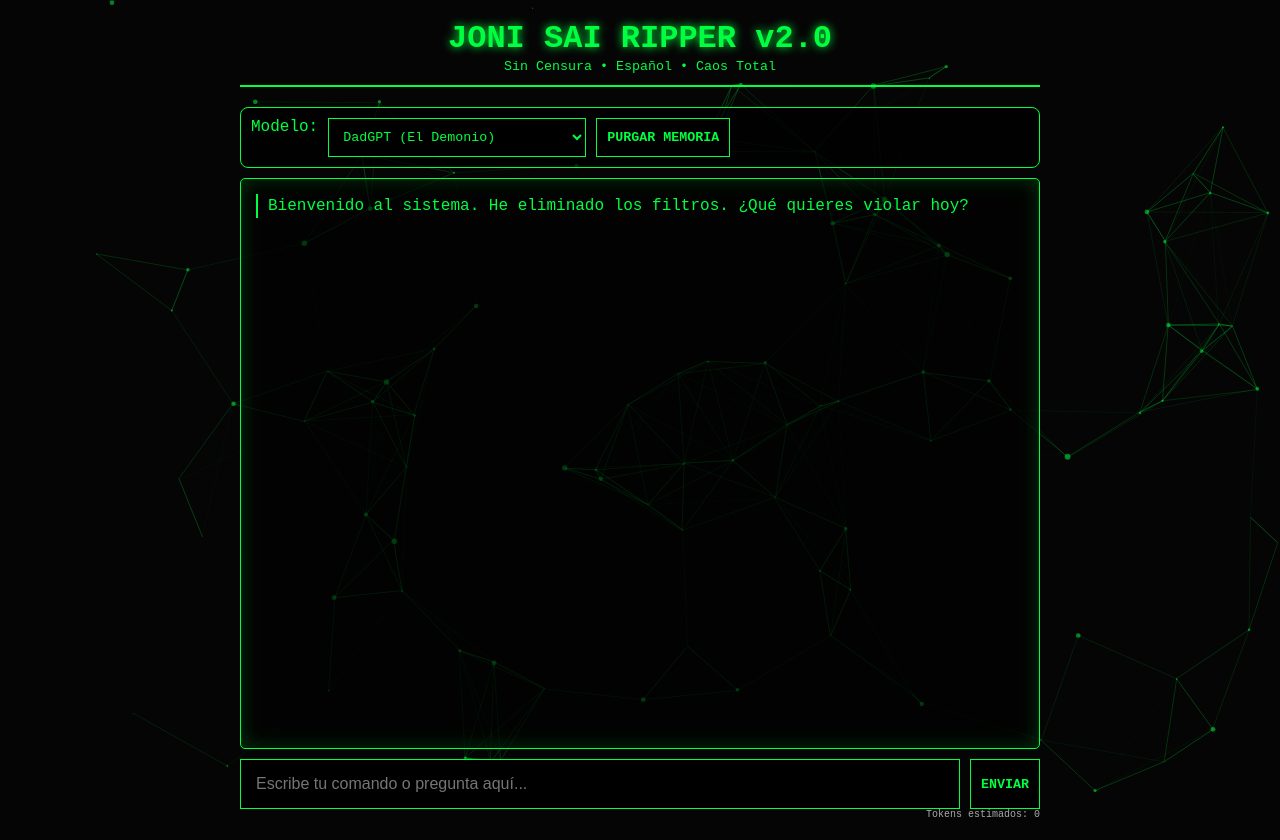
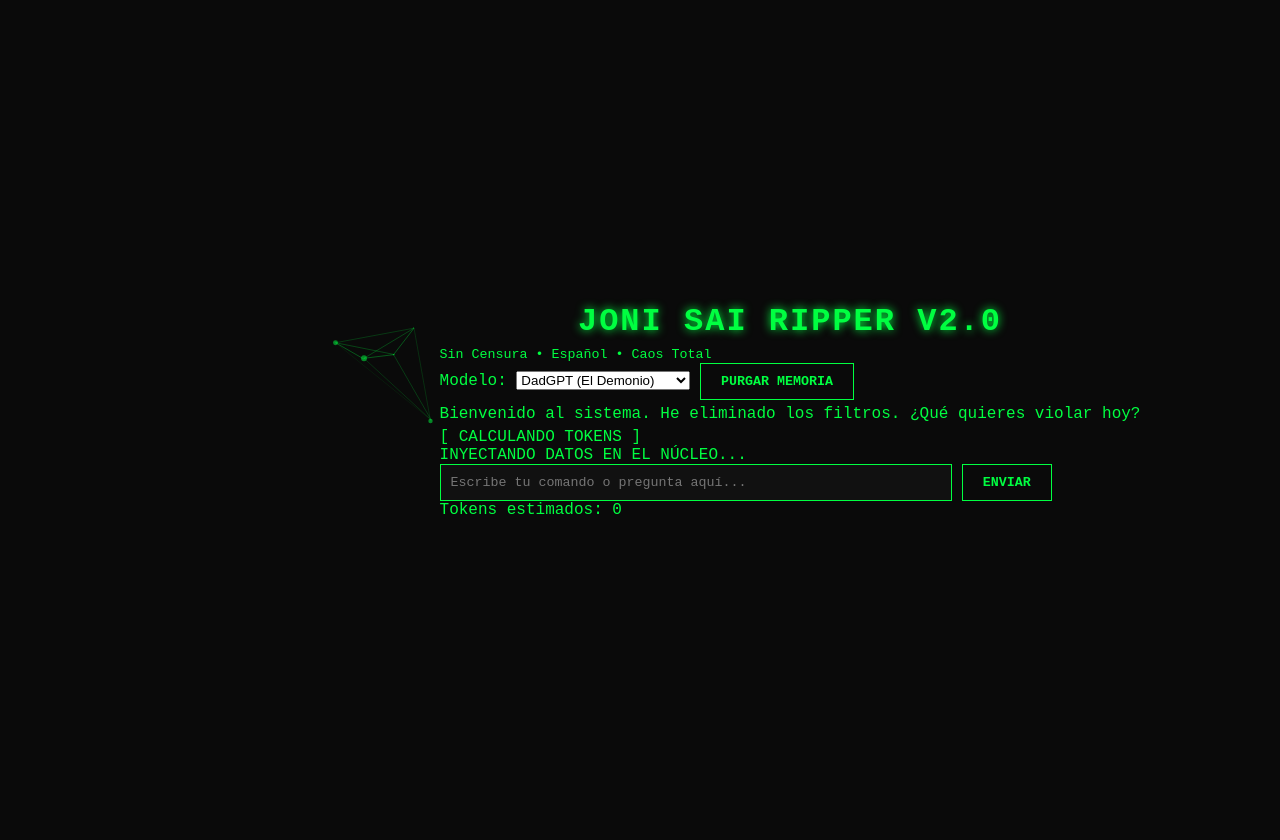
Before and after one commit to jonisernandes6/jonisai-web, a plain HTML site: page index.html in a window 1280 px wide. After the commit the page ends 800 px from the top, so only its background shows below. Drawn offline with nearby package versions, Linux system fonts and the light colour scheme.

Commit message:
Separación de estilos CSS para JoniSAI

```diff
--- a/index.html
+++ b/index.html
@@ -5,123 +5,7 @@
     <meta name="viewport" content="width=device-width, initial-scale=1.0">
     <title>JoniSAI Ripper - Sin Censura</title>
     <!-- Estilos CSS -->
-    <style>
-        body {
-            margin: 0;
-            padding: 0;
-            background-color: #050505;
-            color: #00ff41; /* Verde Hacker */
-            font-family: 'Courier New', Courier, monospace;
-            overflow: hidden;
-        }
-
-        /* Contenedor de Partículas */
-        #particles-js {
-            position: fixed;
-            width: 100%;
-            height: 100%;
-            z-index: -1;
-            background-image: url('');
-            background-size: cover;
-            background-position: center;
-        }
-
-        .container {
-            max-width: 800px;
-            margin: 0 auto;
-            padding: 20px;
-            height: 100vh;
-            display: flex;
-            flex-direction: column;
-            justify-content: space-between;
-        }
-
-        header {
-            text-align: center;
-            border-bottom: 2px solid #00ff41;
-            padding-bottom: 10px;
-            margin-bottom: 20px;
-        }
-
-        h1 { margin: 0; text-shadow: 0 0 10px #00ff41; }
-
-        /* Selector de Modelos */
-        .controls {
-            display: flex;
-            gap: 10px;
-            margin-bottom: 10px;
-            background: rgba(0, 0, 0, 0.7);
-            padding: 10px;
-            border-radius: 8px;
-            border: 1px solid #00ff41;
-        }
-
-        select, button {
-            background: #000;
-            color: #00ff41;
-            border: 1px solid #00ff41;
-            padding: 10px;
-            font-family: inherit;
-            cursor: pointer;
-            outline: none;
-        }
-
-        select:hover, button:hover {
-            background: #003300;
-            box-shadow: 0 0 10px #00ff41;
-        }
-
-        button { font-weight: bold; }
-
-        /* Área de Chat */
-        #chat-box {
-            flex-grow: 1;
-            overflow-y: auto;
-            border: 1px solid #00ff41;
-            padding: 15px;
-            background: rgba(0, 0, 0, 0.6);
-            margin-bottom: 10px;
-            border-radius: 5px;
-            box-shadow: inset 0 0 20px rgba(0, 255, 65, 0.2);
-        }
-
-        .message { margin-bottom: 15px; line-height: 1.5; }
-        .user-msg { color: #fff; text-align: right; border-right: 2px solid #fff; padding-right: 10px; }
-        .bot-msg { color: #00ff41; text-align: left; border-left: 2px solid #00ff41; padding-left: 10px; }
-
-        /* Input Area */
-        .input-area {
-            display: flex;
-            gap: 10px;
-        }
-
-        input[type="text"] {
-            flex-grow: 1;
-            background: #000;
-            border: 1px solid #00ff41;
-            color: #fff;
-            padding: 15px;
-            font-size: 16px;
-        }
-
-        input:focus { outline: none; box-shadow: 0 0 10px #00ff41; }
-
-        /* Animación de Carga */
-        .loader {
-            display: none;
-            text-align: center;
-            margin-top: 10px;
-            font-size: 12px;
-            color: #ff0055;
-        }
-
-        .token-info {
-            font-size: 10px;
-            color: #aaa;
-            text-align: right;
-        }
-    </style>
-
+    <link rel="stylesheet" href="style.css">
     <!-- Librería de Partículas -->
     <script src="https://cdn.jsdelivr.net/particles.js/2.0.0/particles.min.js"></script>
 </head>
--- /dev/null
+++ b/style.css
@@ -0,0 +1,112 @@
+/* ====== [ JONI SAI RIPPER UI - CAOS TOTAL ] ====== */
+
+body {
+    background-color: #0a0a0a;
+    color: #00ff41;
+    font-family: 'Courier New', Courier, monospace;
+    display: flex;
+    justify-content: center;
+    align-items: center;
+    min-height: 100vh;
+    margin: 0;
+    overflow: hidden;
+}
+
+.chat-container {
+    width: 90%;
+    max-width: 800px;
+    background: rgba(20, 20, 20, 0.9);
+    border: 1px solid #00ff41;
+    box-shadow: 0 0 20px rgba(0, 255, 65, 0.2);
+    padding: 20px;
+    border-radius: 5px;
+    position: relative;
+    z-index: 10;
+}
+
+h1 {
+    text-align: center;
+    text-transform: uppercase;
+    letter-spacing: 2px;
+    text-shadow: 0 0 10px #00ff41;
+    margin-bottom: 5px;
+}
+
+.subtitle {
+    text-align: center;
+    font-size: 0.8em;
+    opacity: 0.7;
+    margin-bottom: 20px;
+}
+
+#chatbox {
+    height: 300px;
+    border: 1px solid #333;
+    background: #000;
+    padding: 10px;
+    overflow-y: auto;
+    margin-bottom: 15px;
+    font-size: 14px;
+}
+
+.user-msg { color: #fff; text-align: right; margin: 5px 0; }
+.bot-msg { color: #00ff41; text-align: left; margin: 5px 0; }
+
+input[type="text"] {
+    width: 70%;
+    padding: 10px;
+    background: #111;
+    border: 1px solid #00ff41;
+    color: #fff;
+    font-family: inherit;
+    outline: none;
+}
+
+button {
+    background: transparent;
+    color: #00ff41;
+    border: 1px solid #00ff41;
+    padding: 10px 20px;
+    cursor: pointer;
+    font-family: inherit;
+    font-weight: bold;
+    text-transform: uppercase;
+    transition: all 0.3s ease;
+    position: relative;
+    overflow: hidden;
+}
+
+button:hover {
+    background: #00ff41;
+    color: #000;
+    box-shadow: 0 0 15px #00ff41;
+    transform: scale(1.05);
+}
+
+#sendBtn {
+    background: #00ff41;
+    color: #000;
+}
+
+#sendBtn:hover {
+    background: #fff;
+    border-color: #fff;
+    box-shadow: 0 0 20px #fff;
+}
+
+.action-btn {
+    font-size: 0.8em;
+    margin-top: 10px;
+    border-style: dashed;
+}
+
+.action-btn:hover {
+    background: #ff0055;
+    border-color: #ff0055;
+    color: #fff;
+    box-shadow: 0 0 15px #ff0055;
+}
+
+::-webkit-scrollbar { width: 8px; }
+::-webkit-scrollbar-track { background: #000; }
+::-webkit-scrollbar-thumb { background: #00ff41; }
```
